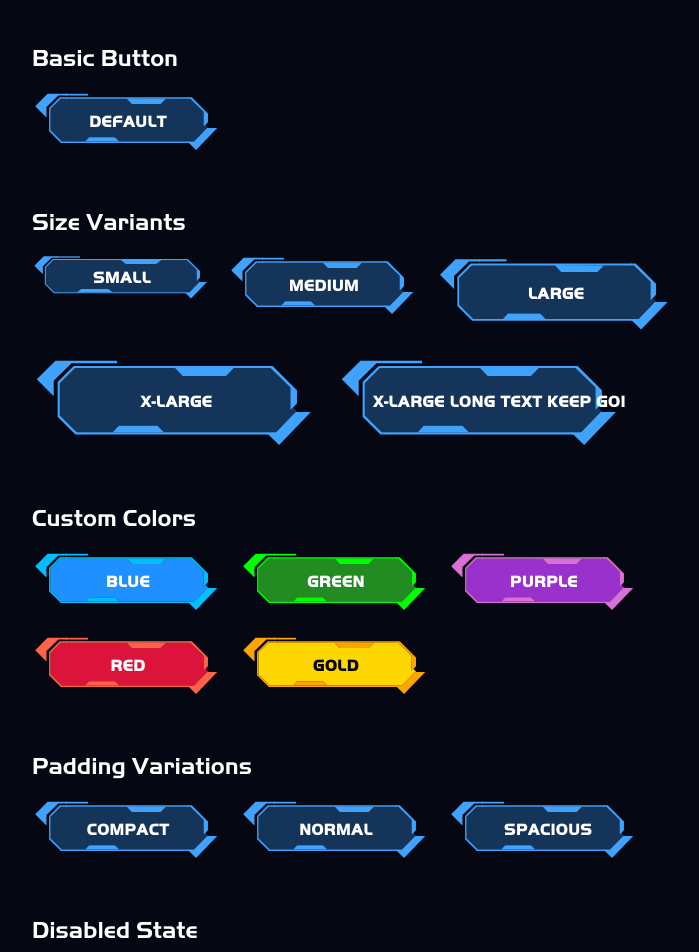
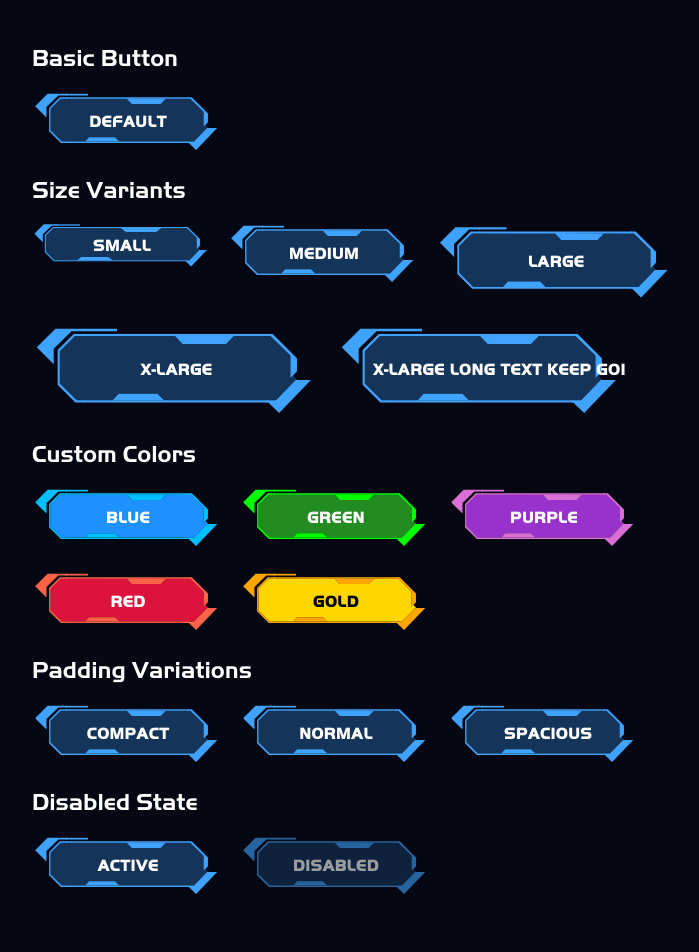
Before and after one commit to ethantreece/BungieNet-ComponentLibrary, an Angular app: page / in a window 1280 px wide. Shown: the top 952 px of the page, without its empty margins (274-973 px from the left). Built offline with nearby package versions, Linux system fonts and the light colour scheme.

Commit message:
new button page

```diff
--- a/src/app/app.html
+++ b/src/app/app.html
@@ -1,12 +1,3 @@
-<!-- * * * * * * * * * * * * * * * * * * * * * * * * * * * * * * * -->
-<!-- * * * * * * * * * * * The content below * * * * * * * * * * * -->
-<!-- * * * * * * * * * * is only a placeholder * * * * * * * * * * -->
-<!-- * * * * * * * * * * and can be replaced.  * * * * * * * * * * -->
-<!-- * * * * * * * * * * * * * * * * * * * * * * * * * * * * * * * -->
-<!-- * * * * * * * * * Delete the template below * * * * * * * * * -->
-<!-- * * * * * * * to get started with your project! * * * * * * * -->
-<!-- * * * * * * * * * * * * * * * * * * * * * * * * * * * * * * * -->
-
 <style>
 
   main {
@@ -33,56 +24,7 @@
 <main class="main">
   <div class="content">
     <div style="display: flex; flex-direction: column; gap: 2rem;">
-
-      <!-- Basic Example -->
-      <div>
-        <h2 style="margin-bottom: 1rem;">Basic Button</h2>
-        <app-halo-forum-button text="Default"></app-halo-forum-button>
-      </div>
-
-      <!-- Size Variants -->
-      <div>
-        <h2 style="margin-bottom: 1rem;">Size Variants</h2>
-        <div style="display: flex; gap: 1rem; flex-wrap: wrap; align-items: flex-start;">
-          <app-halo-forum-button text="Small" size="sm"></app-halo-forum-button>
-          <app-halo-forum-button text="Medium" size="md"></app-halo-forum-button>
-          <app-halo-forum-button text="Large" size="lg"></app-halo-forum-button>
-          <app-halo-forum-button text="X-Large" size="xl"></app-halo-forum-button>
-          <app-halo-forum-button text="X-Large Long Text Keep Going On And On And On" size="xl"></app-halo-forum-button>
-        </div>
-      </div>
-
-      <!-- Custom Colors -->
-      <div>
-        <h2 style="margin-bottom: 1rem;">Custom Colors</h2>
-        <div style="display: flex; gap: 1rem; flex-wrap: wrap;">
-          <app-halo-forum-button text="Blue" baseColor="#1E90FF" outlineColor="#00BFFF"></app-halo-forum-button>
-          <app-halo-forum-button text="Green" baseColor="#228B22" outlineColor="#00FF00"></app-halo-forum-button>
-          <app-halo-forum-button text="Purple" baseColor="#9932CC" outlineColor="#DA70D6"></app-halo-forum-button>
-          <app-halo-forum-button text="Red" baseColor="#DC143C" outlineColor="#FF6347"></app-halo-forum-button>
-          <app-halo-forum-button text="Gold" baseColor="#FFD700" outlineColor="#FFA500" textColor="#000"></app-halo-forum-button>
-        </div>
-      </div>
-
-      <!-- Padding Variations -->
-      <div>
-        <h2 style="margin-bottom: 1rem;">Padding Variations</h2>
-        <div style="display: flex; gap: 1rem; flex-wrap: wrap;">
-          <app-halo-forum-button text="Compact" [paddingX]="1"></app-halo-forum-button>
-          <app-halo-forum-button text="Normal" [paddingX]="2.25"></app-halo-forum-button>
-          <app-halo-forum-button text="Spacious" [paddingX]="3.5"></app-halo-forum-button>
-        </div>
-      </div>
-
-      <!-- Disabled State -->
-      <div>
-        <h2 style="margin-bottom: 1rem;">Disabled State</h2>
-        <div style="display: flex; gap: 1rem; flex-wrap: wrap;">
-          <app-halo-forum-button text="Active" [disabled]="false"></app-halo-forum-button>
-          <app-halo-forum-button text="Disabled" [disabled]="true"></app-halo-forum-button>
-        </div>
-      </div>
-
+      <app-button-page />
     </div>
   </div>
 </main>
--- a/src/app/app.ts
+++ b/src/app/app.ts
@@ -1,10 +1,10 @@
 import { Component, signal } from '@angular/core';
 import { RouterOutlet } from '@angular/router';
-import { HaloForumButton } from "./halo-forum-button/halo-forum-button";
+import { ButtonPage } from "./pages/button-page/button-page";
 
 @Component({
   selector: 'app-root',
-  imports: [RouterOutlet, HaloForumButton],
+  imports: [RouterOutlet, ButtonPage],
   templateUrl: './app.html',
   styleUrl: './app.css'
 })
--- /dev/null
+++ b/src/app/pages/button-page/button-page.html
@@ -0,0 +1,50 @@
+<div>
+  <!-- Basic Example -->
+  <div>
+    <h2 style="margin-bottom: 1rem;">Basic Button</h2>
+    <app-halo-forum-button text="Default"></app-halo-forum-button>
+  </div>
+
+  <!-- Size Variants -->
+  <div>
+    <h2 style="margin-bottom: 1rem;">Size Variants</h2>
+    <div style="display: flex; gap: 1rem; flex-wrap: wrap; align-items: flex-start;">
+      <app-halo-forum-button text="Small" size="sm"></app-halo-forum-button>
+      <app-halo-forum-button text="Medium" size="md"></app-halo-forum-button>
+      <app-halo-forum-button text="Large" size="lg"></app-halo-forum-button>
+      <app-halo-forum-button text="X-Large" size="xl"></app-halo-forum-button>
+      <app-halo-forum-button text="X-Large Long Text Keep Going On And On And On" size="xl"></app-halo-forum-button>
+    </div>
+  </div>
+
+  <!-- Custom Colors -->
+  <div>
+    <h2 style="margin-bottom: 1rem;">Custom Colors</h2>
+    <div style="display: flex; gap: 1rem; flex-wrap: wrap;">
+      <app-halo-forum-button text="Blue" baseColor="#1E90FF" outlineColor="#00BFFF"></app-halo-forum-button>
+      <app-halo-forum-button text="Green" baseColor="#228B22" outlineColor="#00FF00"></app-halo-forum-button>
+      <app-halo-forum-button text="Purple" baseColor="#9932CC" outlineColor="#DA70D6"></app-halo-forum-button>
+      <app-halo-forum-button text="Red" baseColor="#DC143C" outlineColor="#FF6347"></app-halo-forum-button>
+      <app-halo-forum-button text="Gold" baseColor="#FFD700" outlineColor="#FFA500" textColor="#000"></app-halo-forum-button>
+    </div>
+  </div>
+
+  <!-- Padding Variations -->
+  <div>
+    <h2 style="margin-bottom: 1rem;">Padding Variations</h2>
+    <div style="display: flex; gap: 1rem; flex-wrap: wrap;">
+      <app-halo-forum-button text="Compact" [paddingX]="1"></app-halo-forum-button>
+      <app-halo-forum-button text="Normal" [paddingX]="2.25"></app-halo-forum-button>
+      <app-halo-forum-button text="Spacious" [paddingX]="3.5"></app-halo-forum-button>
+    </div>
+  </div>
+
+  <!-- Disabled State -->
+  <div>
+    <h2 style="margin-bottom: 1rem;">Disabled State</h2>
+    <div style="display: flex; gap: 1rem; flex-wrap: wrap;">
+      <app-halo-forum-button text="Active" [disabled]="false"></app-halo-forum-button>
+      <app-halo-forum-button text="Disabled" [disabled]="true"></app-halo-forum-button>
+    </div>
+  </div>
+</div>
--- a/src/app/halo-forum-button/halo-forum-button.html
+++ b/src/app/shared/components/halo-forum-button/halo-forum-button.html
@@ -1,4 +1,4 @@
-<button (click)="onClick()" [disabled]="disabled()" animate.enter="enter-animation">
+<button (click)="onClick()" [disabled]="disabled()">
   <span class="halo-button-container" aria-hidden="true">
 
     <!-- left -->
@@ -9,7 +9,7 @@
     </svg>
 
     <!-- middle -->
-    <svg class="middle" animate.enter="enter-animation" version="1.1" xmlns="http://www.w3.org/2000/svg" xmlns:xlink="http://www.w3.org/1999/xlink" viewBox="0 0 424 221" preserveAspectRatio="none">
+    <svg class="middle" version="1.1" xmlns="http://www.w3.org/2000/svg" xmlns:xlink="http://www.w3.org/1999/xlink" viewBox="0 0 424 221" preserveAspectRatio="none">
       <polygon fill="var(--base-color)" points="0,185 0,37 209,36 227,55 327,55 345,37 424,36 424,185 184,185 169,170 80,170 66,185 0,185" />
       <polygon fill="var(--outline-color)" points="66,185 80,170 169,170 184,185 66,185" />
       <polygon fill="var(--outline-color)" points="0,190 0,185 66,185 184,185 424,185 424,190 0,190" />
@@ -27,5 +27,5 @@
 
   </span>
 
-  <span class="label" animate.enter="enter-animation">{{text()}}</span>
+  <span class="label">{{text()}}</span>
 </button>
--- a/src/app/halo-forum-button/halo-forum-button.ts
+++ b/src/app/shared/components/halo-forum-button/halo-forum-button.ts
@@ -1,5 +1,4 @@
 import { Component, input, output, computed } from '@angular/core';
-import { NgIf } from '@angular/common';
 
 type ButtonSize = 'sm' | 'md' | 'lg' | 'xl';
 
```
Also changed, not shown: src/app/pages/button-page/button-page.ts (added, +12 -0 lines), src/app/pages/button-page/button-page.css (added), src/app/shared/components/halo-forum-button/halo-forum-button.css (renamed from src/app/halo-forum-button/halo-forum-button.css), 1 other file (tests, documents, lock files or other folders).
